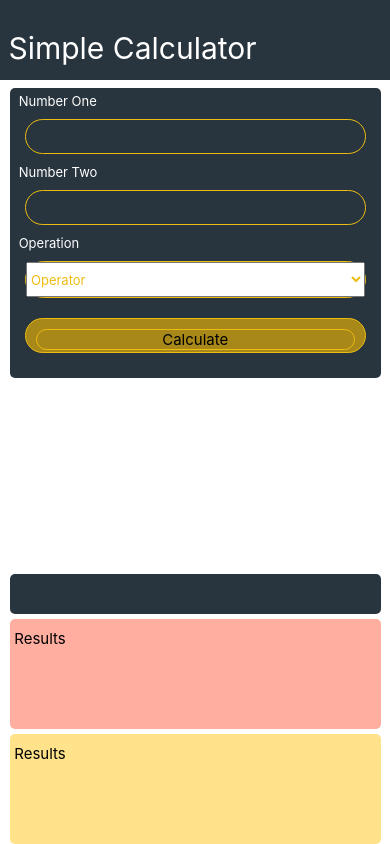
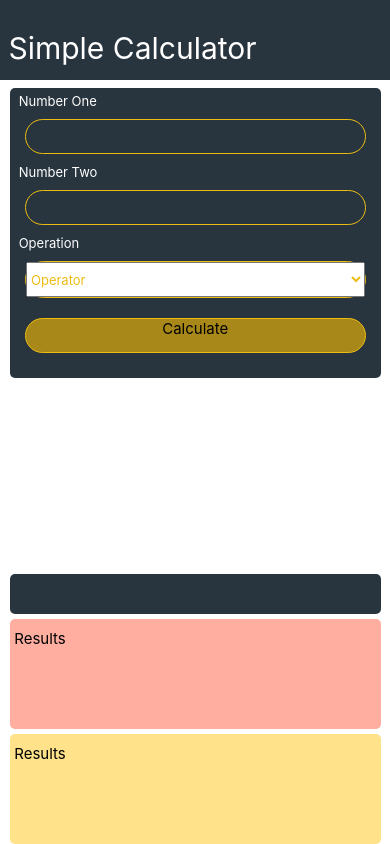
Before and after one commit to JamesMudidi/React-Native, a React Native app: screen / in a window 390 px wide. Built offline with nearby package versions, Linux system fonts and the light colour scheme.

Commit message:
remove redundant button

```diff
--- a/App.js
+++ b/App.js
@@ -92,7 +92,7 @@ export default class FetchExample extends React.Component {
                   <Picker.Item label="Divide" value="/" />
                 </Picker>
               </View>
-              <TouchableOpacity onPress={() => this.submit()} style={[styles.button]}>
+              <TouchableOpacity onPress={() => this.submit()}>
                 <Text style={[styles.button]}> Calculate </Text>
               </TouchableOpacity>
             </View>
```
